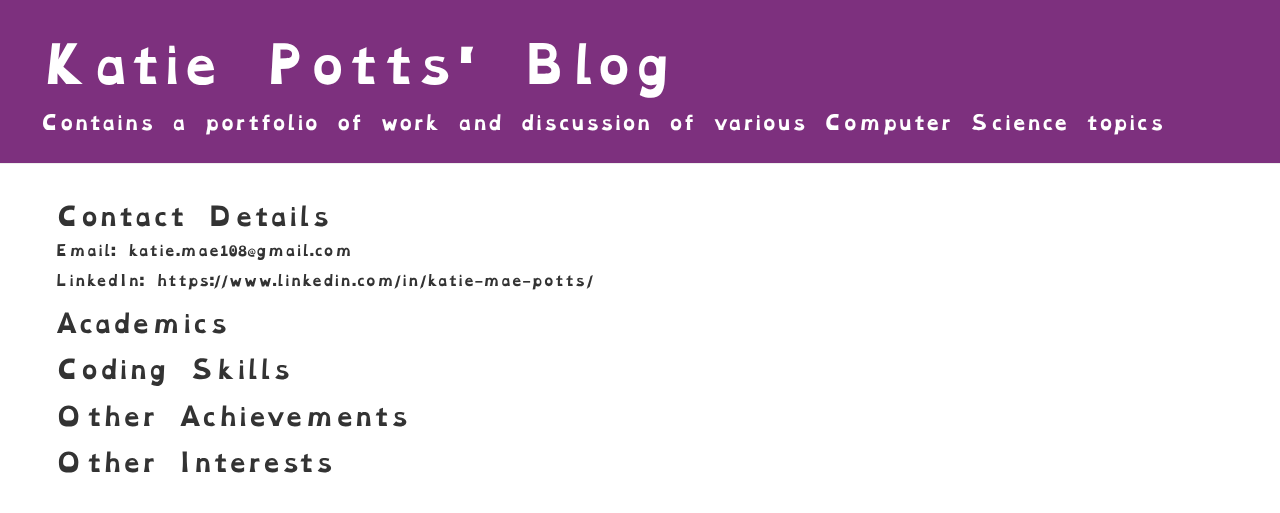
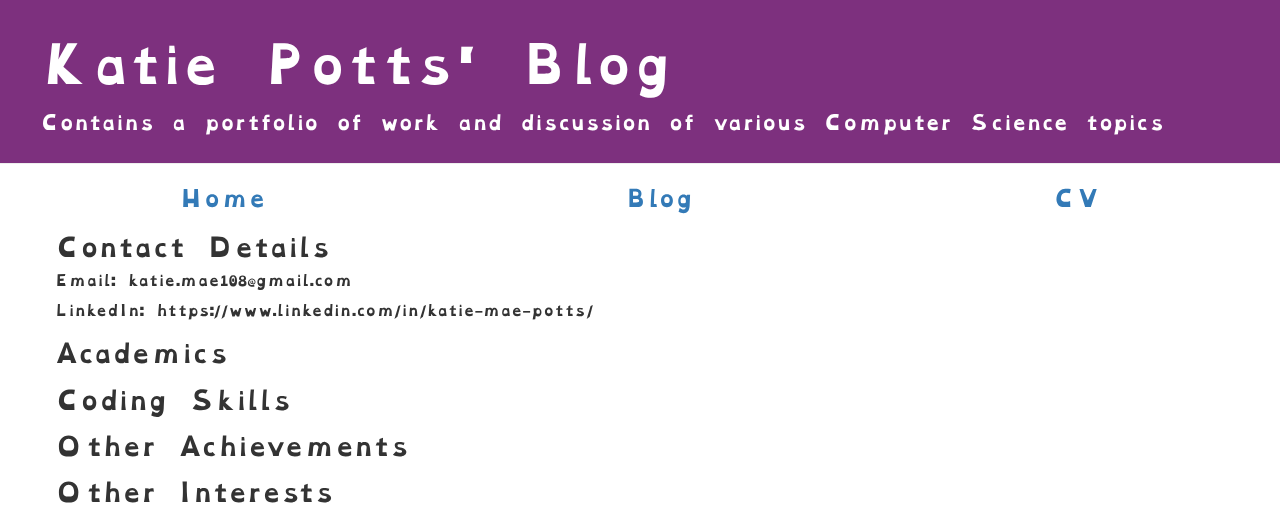
Before and after one commit to KMPotts/BridgingCoursework, a Django app: page /cv in a window 1280 px wide. Shown: the top 513 px of the page. Run offline with Django 3.2, Linux system fonts and the light colour scheme; data that the repository does not hold is empty; some libraries are stand-ins or nearby versions.

Commit message:
Added Website navigation functionality

```diff
--- a/blog/static/css/blog.css
+++ b/blog/static/css/blog.css
@@ -55,3 +55,10 @@ h1, h2, h3, h4 {
 .post h2 a, .post h2 a:visited {
     color: #000000;
 }
+
+div.topBar {
+
+  font-size: 16pt;
+  display: flex;
+  justify-content: space-around;
+}
--- a/blog/templates/blog/base.html
+++ b/blog/templates/blog/base.html
@@ -15,6 +15,11 @@
       <h2>Contains a portfolio of work and discussion of various Computer Science topics</h2>
     </a>
     </div>
+    <div class="topBar">
+      <a href="/">Home</a>
+      <a href="/blog">Blog</a>
+      <a href="/cv">CV</a>
+    </div>
     <div class="content container">
     <div class="row">
         <div class="col-md-8">
```
